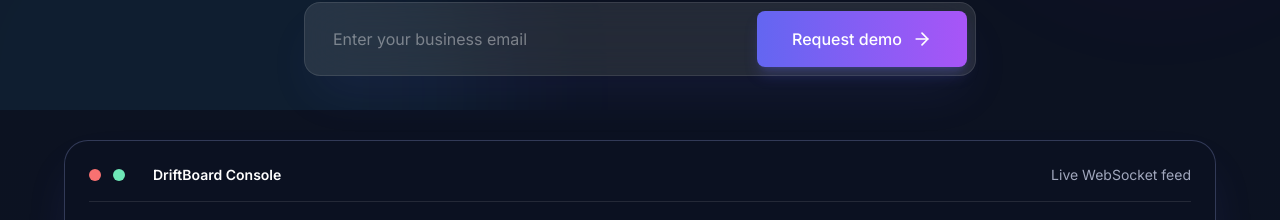
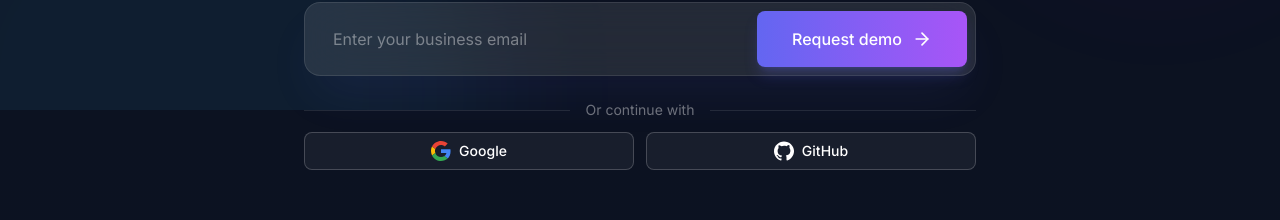
Before and after one commit to H4rshalshah/DriftBoard, a React (Vite) app in the folder frontend/: page / in a window 1280 px wide. Shown: the part 690-910 px from the top of the page. Built offline with nearby package versions, Linux system fonts and the light colour scheme; no server answers.

Commit message:
Add Google/GitHub sign-in buttons with branded logos to landing page hero section

```diff
--- a/frontend/src/pages/LandingPage.tsx
+++ b/frontend/src/pages/LandingPage.tsx
@@ -7,6 +7,8 @@ import { Button } from '@/components/common/Button';
 import { DemoVideo } from '@/components/common/DemoVideo';
 import { DriftBoardLogo } from '@/components/common/DriftBoardLogo';
 import { ThemeToggle } from '@/components/common/ThemeToggle';
+import { useAuthStore } from '@/store/authStore';
+import { getApiBaseUrl } from '@/services/runtimeConfig';
 
 const features = [
   {
@@ -195,6 +197,62 @@ export default function LandingPage() {
               Request demo
             </Button>
           </motion.form>
+
+          <motion.div variants={itemVariants} className="mx-auto mt-6 max-w-2xl">
+            <div className="relative flex items-center gap-4 text-sm">
+              <div className="h-px flex-1 bg-white/10" />
+              <span className="text-white/40">Or continue with</span>
+              <div className="h-px flex-1 bg-white/10" />
+            </div>
+
+            <div className="mt-3 grid grid-cols-2 gap-3">
+              <Button
+                type="button"
+                variant="secondary"
+                onClick={() => {
+                  const apiBaseUrl = getApiBaseUrl();
+                  const healthUrl = `${apiBaseUrl.replace(/\/$/, '')}/health`;
+                  fetch(healthUrl, { method: 'GET' })
+                    .catch(() => undefined)
+                    .finally(() => {
+                      useAuthStore.getState().startOAuthLogin('google');
+                    });
+                }}
+                leftIcon={
+                  <svg className="w-5 h-5" viewBox="0 0 48 48">
+                    <path fill="#EA4335" d="M24 9.5c3.54 0 6.71 1.22 9.21 3.6l6.85-6.85C35.9 2.38 30.47 0 24 0 14.62 0 6.51 5.38 2.56 13.22l7.98 6.19C12.43 13.72 17.74 9.5 24 9.5z"/>
+                    <path fill="#4285F4" d="M46.98 24.55c0-1.57-.15-3.09-.38-4.55H24v9.02h12.94c-.58 2.96-2.26 5.48-4.78 7.18l7.73 6c4.51-4.18 7.09-10.36 7.09-17.65z"/>
+                    <path fill="#FBBC05" d="M10.53 28.59A14.5 14.5 0 0 1 9.5 24c0-1.59.28-3.14.76-4.59l-7.98-6.19A23.99 23.99 0 0 0 0 24c0 3.77.87 7.35 2.56 10.61l7.97-6.02z"/>
+                    <path fill="#34A853" d="M24 48c6.48 0 11.93-2.13 15.89-5.81l-7.73-6c-2.15 1.45-4.92 2.3-8.16 2.3-6.26 0-11.57-4.22-13.47-9.91l-7.98 6.02C6.51 42.62 14.62 48 24 48z"/>
+                    <path fill="none" d="M0 0h48v48H0z"/>
+                  </svg>
+                }
+              >
+                Google
+              </Button>
+              <Button
+                type="button"
+                variant="secondary"
+                onClick={() => {
+                  const apiBaseUrl = getApiBaseUrl();
+                  const healthUrl = `${apiBaseUrl.replace(/\/$/, '')}/health`;
+                  fetch(healthUrl, { method: 'GET' })
+                    .catch(() => undefined)
+                    .finally(() => {
+                      useAuthStore.getState().startOAuthLogin('github');
+                    });
+                }}
+                leftIcon={
+                  <svg className="w-5 h-5" viewBox="0 0 24 24" fill="currentColor">
+                    <path d="M12 .5C5.37.5 0 5.78 0 12.292c0 5.211 3.438 9.63 8.205 11.188.6.111.82-.254.82-.567 0-.28-.01-1.022-.015-2.005-3.338.711-4.042-1.582-4.042-1.582-.546-1.36-1.335-1.723-1.335-1.723-1.089-.73.083-.716.083-.716 1.205.084 1.839 1.237 1.839 1.237 1.07 1.834 2.807 1.304 3.492.997.108-.775.417-1.305.762-1.604-2.665-.305-5.466-1.336-5.466-5.931 0-1.31.469-2.381 1.236-3.221-.124-.303-.535-1.524.117-3.176 0 0 1.008-.322 3.301 1.23A11.61 11.61 0 0 1 12 5.803c1.02.005 2.047.138 3.006.404 2.291-1.552 3.297-1.23 3.297-1.23.653 1.653.242 2.874.118 3.176.77.84 1.235 1.911 1.235 3.221 0 4.609-2.807 5.624-5.479 5.921.43.372.823 1.102.823 2.222v3.293c0 .319.192.569.801.564 4.771-1.56 8.205-5.977 8.205-11.188C24 5.78 18.627.5 12 .5z"/>
+                  </svg>
+                }
+              >
+                GitHub
+              </Button>
+            </div>
+          </motion.div>
+
         </motion.div>
 
         <motion.div
```
